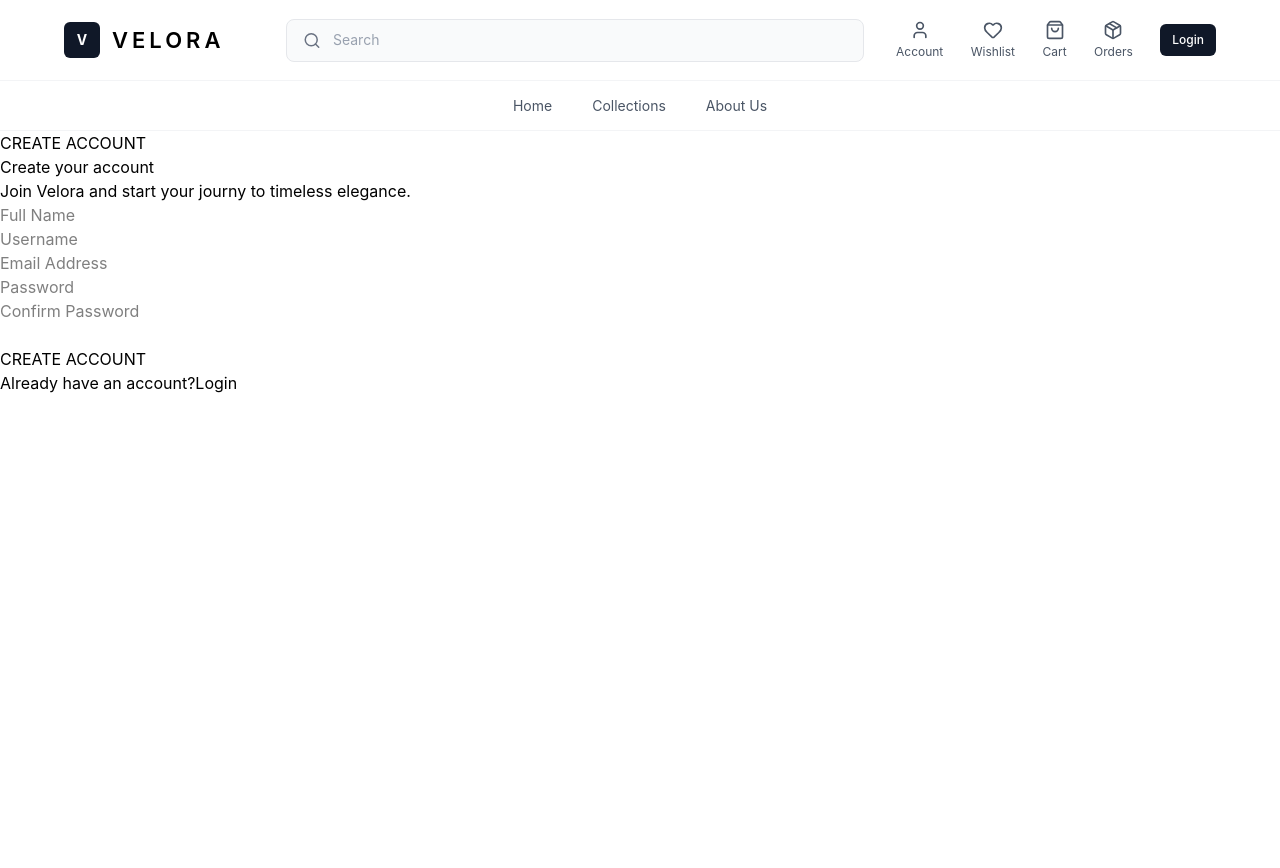
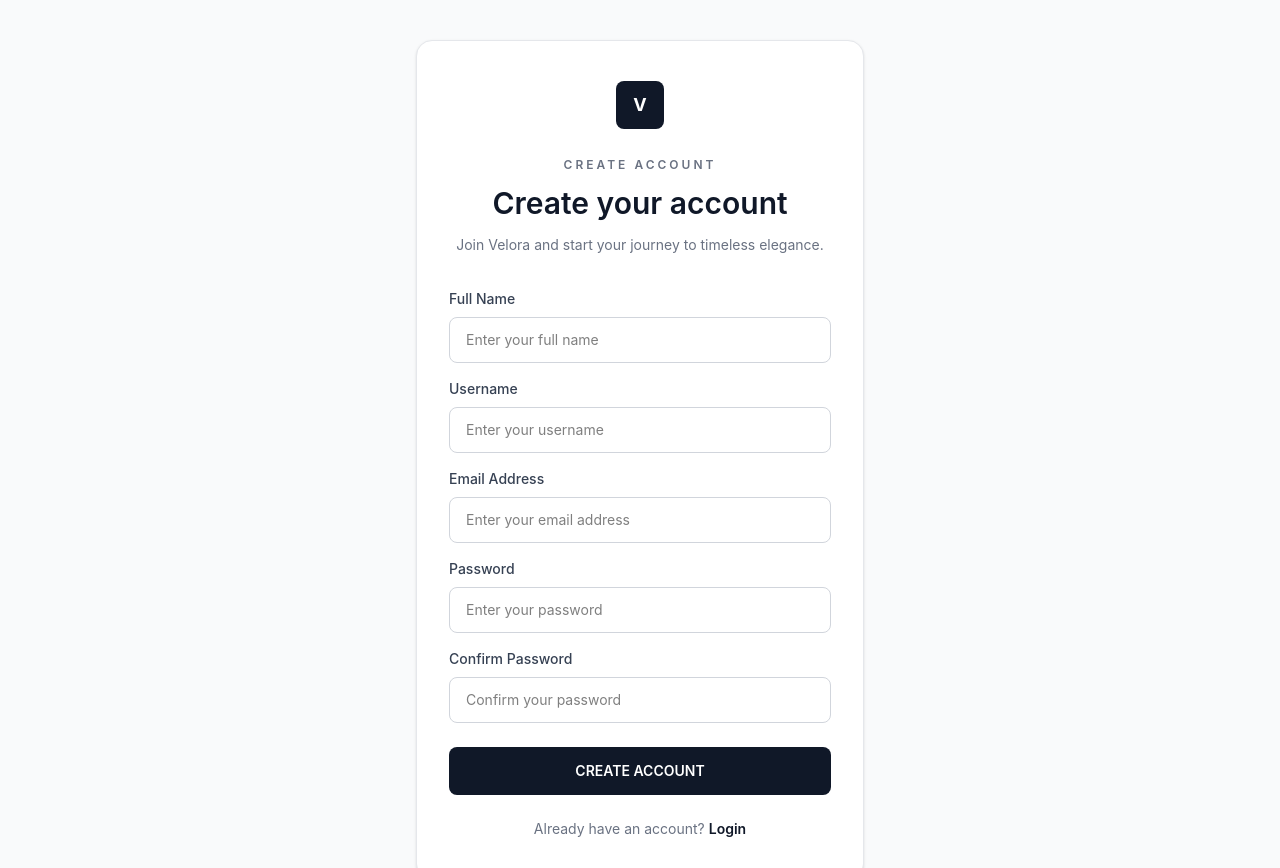
Before and after one commit to rrasik606-creator/E-commerce-project-, a React (Vite) app: page /register in a window 1280 px wide. Shown: the top 868 px of the page. Before the commit the page ends 800 px from the top, so only its background shows below. Built offline with nearby package versions, Linux system fonts and the light colour scheme.

Commit message:
login page and register page simple ui completed

```diff
--- a/src/App.jsx
+++ b/src/App.jsx
@@ -1,12 +1,20 @@
 import React from 'react'
 import Navbar from './components/navbar'
 import Approute from './routes/approute'
+import Footer from './components/footer'
+import { useLocation } from 'react-router-dom'
 
 const App = () => {
+
+  const location=useLocation();
+
+  const hidenavbarfooter=location.pathname==="/login"||location.pathname==="/register";
+
   return (
     <div>
-      <Navbar/>
+      {!hidenavbarfooter&&<Navbar/>}
       <Approute/>
+      {!hidenavbarfooter&&<Footer/>}
     </div>
   )
 }
--- a/src/components/footer.jsx
+++ b/src/components/footer.jsx
@@ -59,7 +59,7 @@ const Footer = () => {
           </h3>
 
           <div className="mt-5 flex flex-col gap-3 text-sm text-gray-500">
-            <Link to="/order" className="hover:text-gray-900">
+            <Link to="/orders" className="hover:text-gray-900">
               My Orders
             </Link>
 
--- a/src/pages/auth/login.jsx
+++ b/src/pages/auth/login.jsx
@@ -31,6 +31,7 @@ const Login = () => {
       error.username="Username must be between 3 and 20 characters..."
     }
   }
+
   if(data.password.trim()!==""){
     if(data.password.trim().length<8||!/[A-Z]/.test(data.password) || !/[a-z]/.test(data.password) || !/[0-9]/.test(data.password) || !/[!@#$%^&*]/.test(data.password)){
       error.password="Password must be at least 8 characters with uppercase, lowercase, number, and special character...";
@@ -44,6 +45,7 @@ const Login = () => {
       alert("Please fill all...")
       return
     }
+
     if(error.username||error.password){
       alert("Enter valid details...");
       return
@@ -51,11 +53,13 @@ const Login = () => {
 
     try{
       const res=await axios.get(API_URL);
+
       const check=res.data.find(
         (user)=>
           user.username===data.username &&
           user.password===data.password
       );
+
       console.log(check);
 
       if(check){
@@ -65,8 +69,10 @@ const Login = () => {
           username:check.username,
           email:check.email
         };
+
         dispatch(login({user:loggedUser}))
         localStorage.setItem("user",check.id);
+
         alert("login successfully!");
         navigate('/');
       }
@@ -81,31 +87,118 @@ const Login = () => {
   }
 
   return (
-    <div>
-      <p>WELCOM BACK</p>
-      <h1>login to your account</h1>
-      <p>Sign  in to continue shoping your favoriete watches</p>
+    <div className="min-h-screen bg-gray-50 flex items-center justify-center px-4 py-10">
+
+      <div className="w-full max-w-md">
+
+        {/* LOGIN CARD */}
+        <div className="bg-white border border-gray-200 rounded-2xl shadow-sm px-8 py-10">
+
+          {/* LOGO */}
+          <div className="flex justify-center mb-7">
+            <div className="flex h-12 w-12 items-center justify-center rounded-lg bg-gray-900 text-lg font-bold text-white">
+              V
+            </div>
+          </div>
+
+          {/* HEADING */}
+          <div className="text-center mb-8">
+            <p className="text-xs font-semibold tracking-[3px] text-gray-500 uppercase">
+              Welcome Back
+            </p>
+
+            <h1 className="mt-3 text-3xl font-semibold text-gray-900">
+              Login to your account
+            </h1>
+
+            <p className="mt-3 text-sm leading-6 text-gray-500">
+              Sign in to continue shopping your favorite watches
+            </p>
+          </div>
+
+          {/* FORM */}
           <form onSubmit={loginHandler}>
+
+            {/* USERNAME */}
+            <div className="mb-5">
+              <label className="mb-2 block text-sm font-medium text-gray-700">
+                Username
+              </label>
+
               <input
                 type="text"
-        placeholder='Username'
+                placeholder="Enter your username"
                 onChange={handleChange}
                 name="username"
                 value={data.username}
-        /> <br />
-        <p>{error.username}</p>
+                className={`w-full rounded-lg border px-4 py-3 text-sm outline-none transition ${
+                  error.username
+                    ? "border-red-400 focus:border-red-500"
+                    : "border-gray-300 focus:border-gray-900"
+                }`}
+              />
+
+              {error.username && (
+                <p className="mt-2 text-xs text-red-500">
+                  {error.username}
+                </p>
+              )}
+            </div>
+
+            {/* PASSWORD */}
+            <div className="mb-6">
+              <label className="mb-2 block text-sm font-medium text-gray-700">
+                Password
+              </label>
+
               <input
                 type="password"
-        placeholder='Password'
+                placeholder="Enter your password"
                 onChange={handleChange}
-        name='password'
+                name="password"
                 value={data.password}
-        /> <br />
-        <p>{error.password}</p>
-        <br />
-        <button type='submit'>LOGIN</button>
-        <p>Don't have an account?<Link to="/register">Register</Link></p>
+                className={`w-full rounded-lg border px-4 py-3 text-sm outline-none transition ${
+                  error.password
+                    ? "border-red-400 focus:border-red-500"
+                    : "border-gray-300 focus:border-gray-900"
+                }`}
+              />
+
+              {error.password && (
+                <p className="mt-2 text-xs leading-5 text-red-500">
+                  {error.password}
+                </p>
+              )}
+            </div>
+
+            {/* LOGIN BUTTON */}
+            <button
+              type="submit"
+              className="w-full rounded-lg bg-gray-900 py-3.5 text-sm font-semibold text-white transition hover:bg-gray-800"
+            >
+              LOGIN
+            </button>
+
+            {/* REGISTER */}
+            <p className="mt-6 text-center text-sm text-gray-500">
+              Don't have an account?{" "}
+              <Link
+                to="/register"
+                className="font-semibold text-gray-900 hover:underline"
+              >
+                Register
+              </Link>
+            </p>
+
           </form>
+        </div>
+
+        {/* FOOTER TEXT */}
+        <p className="mt-6 text-center text-xs text-gray-400">
+          © {new Date().getFullYear()} VELORA. All rights reserved.
+        </p>
+
+      </div>
     </div>
   )
 }
--- a/src/pages/auth/register.jsx
+++ b/src/pages/auth/register.jsx
@@ -72,6 +72,7 @@ const Register = () => {
         alert("Please fill all...")
         return
       }
+
       if(error.name||error.username||error.email||error.password||error.confirmpassword){
         alert("Enter valid datails...")
         return
@@ -87,56 +88,196 @@ const Register = () => {
     }
 
   return (
-    <div>
-      <p>CREATE ACCOUNT</p>
-      <h1>Create your account</h1>
-      <p>Join Velora and start your journy to timeless elegance.</p>
+    <div className="min-h-screen bg-gray-50 flex items-center justify-center px-4 py-10">
+
+      <div className="w-full max-w-md">
+
+        {/* REGISTER CARD */}
+        <div className="bg-white border border-gray-200 rounded-2xl shadow-sm px-8 py-10">
+
+          {/* LOGO */}
+          <div className="flex justify-center mb-7">
+            <div className="flex h-12 w-12 items-center justify-center rounded-lg bg-gray-900 text-lg font-bold text-white">
+              V
+            </div>
+          </div>
+
+          {/* HEADING */}
+          <div className="text-center mb-8">
+            <p className="text-xs font-semibold tracking-[3px] text-gray-500 uppercase">
+              Create Account
+            </p>
+
+            <h1 className="mt-3 text-3xl font-semibold text-gray-900">
+              Create your account
+            </h1>
+
+            <p className="mt-3 text-sm leading-6 text-gray-500">
+              Join Velora and start your journey to timeless elegance.
+            </p>
+          </div>
+
+          {/* FORM */}
           <form onSubmit={registerHandler}>
+
+            {/* NAME */}
+            <div className="mb-4">
+              <label className="mb-2 block text-sm font-medium text-gray-700">
+                Full Name
+              </label>
+
               <input
                 type="text"
-        placeholder='Full Name'
-        name='name'
+                placeholder="Enter your full name"
+                name="name"
                 value={data.name}
                 onChange={handleChange}
-        /> <br />
-        <p>{error.name}</p>
+                className={`w-full rounded-lg border px-4 py-3 text-sm outline-none transition ${
+                  error.name
+                    ? "border-red-400 focus:border-red-500"
+                    : "border-gray-300 focus:border-gray-900"
+                }`}
+              />
+
+              {error.name && (
+                <p className="mt-2 text-xs text-red-500">
+                  {error.name}
+                </p>
+              )}
+            </div>
+
+            {/* USERNAME */}
+            <div className="mb-4">
+              <label className="mb-2 block text-sm font-medium text-gray-700">
+                Username
+              </label>
+
               <input
                 type="text"
-        placeholder='Username'
-        name='username'
+                placeholder="Enter your username"
+                name="username"
                 value={data.username}
                 onChange={handleChange}
-        />  <br />
-        <p>{error.username}</p>
+                className={`w-full rounded-lg border px-4 py-3 text-sm outline-none transition ${
+                  error.username
+                    ? "border-red-400 focus:border-red-500"
+                    : "border-gray-300 focus:border-gray-900"
+                }`}
+              />
+
+              {error.username && (
+                <p className="mt-2 text-xs text-red-500">
+                  {error.username}
+                </p>
+              )}
+            </div>
+
+            {/* EMAIL */}
+            <div className="mb-4">
+              <label className="mb-2 block text-sm font-medium text-gray-700">
+                Email Address
+              </label>
+
               <input
                 type="email"
-        placeholder='Email Address'
-        name='email'
+                placeholder="Enter your email address"
+                name="email"
                 value={data.email}
                 onChange={handleChange}
-        /> <br />
-        <p>{error.email}</p>
+                className={`w-full rounded-lg border px-4 py-3 text-sm outline-none transition ${
+                  error.email
+                    ? "border-red-400 focus:border-red-500"
+                    : "border-gray-300 focus:border-gray-900"
+                }`}
+              />
+
+              {error.email && (
+                <p className="mt-2 text-xs text-red-500">
+                  {error.email}
+                </p>
+              )}
+            </div>
+
+            {/* PASSWORD */}
+            <div className="mb-4">
+              <label className="mb-2 block text-sm font-medium text-gray-700">
+                Password
+              </label>
+
               <input
                 type="password"
-        placeholder='Password'
-        name='password'
+                placeholder="Enter your password"
+                name="password"
                 value={data.password}
                 onChange={handleChange}
-        /> <br />
-        <p>{error.password}</p>
+                className={`w-full rounded-lg border px-4 py-3 text-sm outline-none transition ${
+                  error.password
+                    ? "border-red-400 focus:border-red-500"
+                    : "border-gray-300 focus:border-gray-900"
+                }`}
+              />
+
+              {error.password && (
+                <p className="mt-2 text-xs leading-5 text-red-500">
+                  {error.password}
+                </p>
+              )}
+            </div>
+
+            {/* CONFIRM PASSWORD */}
+            <div className="mb-6">
+              <label className="mb-2 block text-sm font-medium text-gray-700">
+                Confirm Password
+              </label>
+
               <input
                 type="password"
-        placeholder='Confirm Password'
-        name='confirmpassword'
+                placeholder="Confirm your password"
+                name="confirmpassword"
                 value={data.confirmpassword}
                 onChange={handleChange}
-        /> <br />
-        <p>{error.confirmpassword}</p>
-        <br />
-        <button type="submit">CREATE ACCOUNT</button>
-        <p>Already have an account?<Link to="/login">Login</Link></p>
+                className={`w-full rounded-lg border px-4 py-3 text-sm outline-none transition ${
+                  error.confirmpassword
+                    ? "border-red-400 focus:border-red-500"
+                    : "border-gray-300 focus:border-gray-900"
+                }`}
+              />
+
+              {error.confirmpassword && (
+                <p className="mt-2 text-xs text-red-500">
+                  {error.confirmpassword}
+                </p>
+              )}
+            </div>
+
+            {/* CREATE ACCOUNT BUTTON */}
+            <button
+              type="submit"
+              className="w-full rounded-lg bg-gray-900 py-3.5 text-sm font-semibold text-white transition hover:bg-gray-800"
+            >
+              CREATE ACCOUNT
+            </button>
+
+            {/* LOGIN */}
+            <p className="mt-6 text-center text-sm text-gray-500">
+              Already have an account?{" "}
+              <Link
+                to="/login"
+                className="font-semibold text-gray-900 hover:underline"
+              >
+                Login
+              </Link>
+            </p>
 
           </form>
+        </div>
+
+        {/* FOOTER TEXT */}
+        <p className="mt-6 text-center text-xs text-gray-400">
+          © {new Date().getFullYear()} VELORA. All rights reserved.
+        </p>
+
+      </div>
     </div>
   )
 }
--- a/src/pages/user/home.jsx
+++ b/src/pages/user/home.jsx
@@ -1,6 +1,5 @@
 import React, { useState } from 'react'
 import { ShieldCheck,Truck,RotateCcw,Headphones,ArrowRight,ChevronLeft,ChevronRight } from 'lucide-react'
-import Footer from '../../components/footer';
 
 const trustBadges = [
   { icon: ShieldCheck, title: "100% Authentic", subtitle: "Original watches only" },
@@ -124,7 +123,6 @@ const Home = () => {
           ))}
         </div>
       </section>
-      <Footer/>
     </div>
   )
 }
```
Lines whose indentation alone changed are shown as unchanged.
